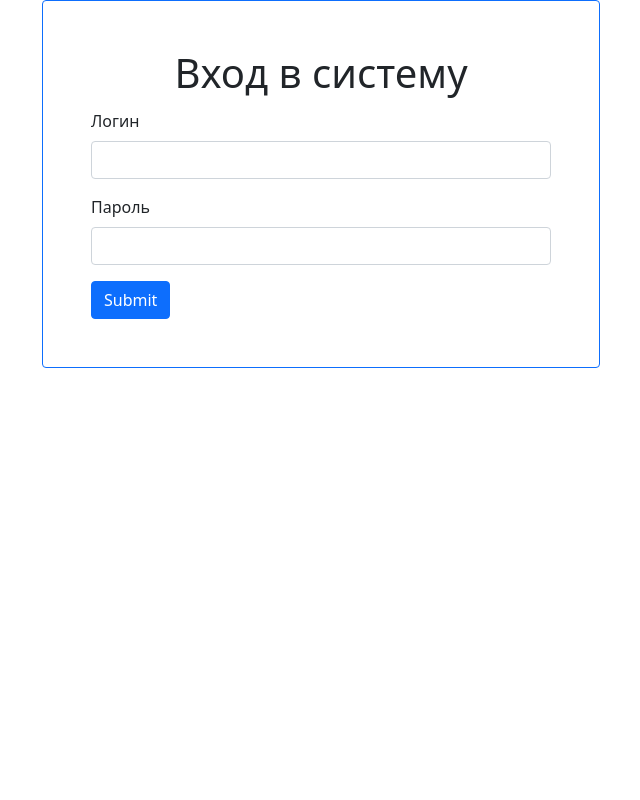
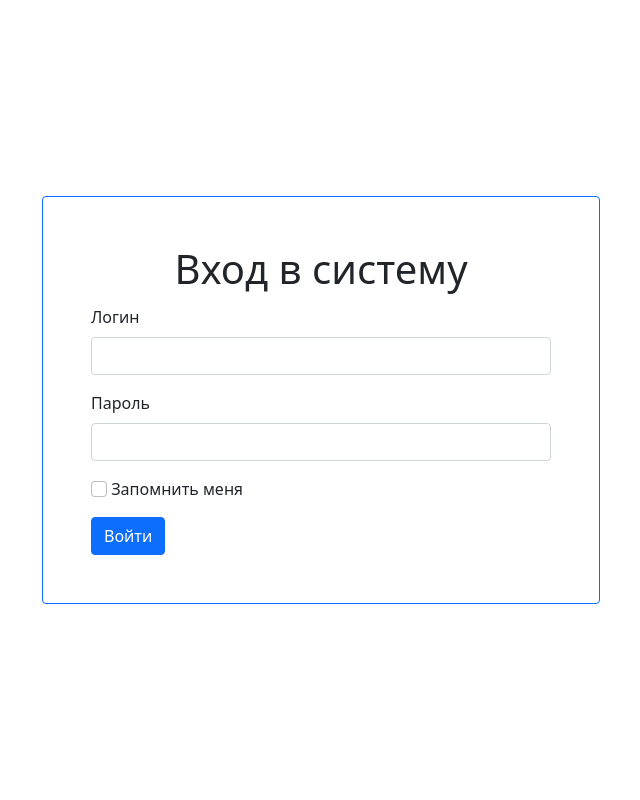
Before and after one commit to DzeinX/LKP, a Django app: page /auth/login in a window 1280 px wide. Shown: the whole page, without its empty margins (319-959 px from the left). Run offline with Django 4.2, Linux system fonts and the light colour scheme; parts of the project's set-up code (start-up, migrations or seed data) failed here and were passed over.

Commit message:
Добавлена кнопка "Запомнить меня"

```diff
--- a/auth_ldap/views.py
+++ b/auth_ldap/views.py
@@ -21,6 +21,7 @@ def login_page(request):
     if request.method == "POST":
         username = request.POST['username']
         password = request.POST['password']
+        is_remember = request.POST.getlist('remember')
 
         user_login = None
 
@@ -50,6 +51,11 @@ def login_page(request):
                 messages.error(request, 'Неверный логин или пароль')
                 return redirect('login_page')
 
+        if is_remember:
+            request.session.set_expiry(0)
+        else:
+            request.session.set_expiry(None)
+
         login(request, user_login)
         messages.success(request, 'Добро пожаловать!')
         return redirect('login_page')
--- a/templates/Base_template.html
+++ b/templates/Base_template.html
@@ -6,7 +6,7 @@
     <link href="https://cdn.jsdelivr.net/npm/bootstrap@5.0.2/dist/css/bootstrap.min.css" rel="stylesheet"
           integrity="sha384-EVSTQN3/azprG1Anm3QDgpJLIm9Nao0Yz1ztcQTwFspd3yD65VohhpuuCOmLASjC" crossorigin="anonymous">
 </head>
-<body>
+<body style="height: 100vh">
 {% block body %}{% endblock %}
 </body>
 </html>
--- a/templates/registration/login_page.html
+++ b/templates/registration/login_page.html
@@ -26,7 +26,11 @@
                 <label for="InputPassword" class="form-label">Пароль</label>
                 <input type="password" class="form-control" id="InputPassword" name="password" required>
             </div>
-            <button type="submit" class="btn btn-primary">Submit</button>
+            <div class="mb-3">
+                <input class="form-check-input" type="checkbox" name="remember" id="remember">
+                <label class="form-check-label" for="remember">Запомнить меня</label>
+            </div>
+            <button type="submit" class="btn btn-primary">Войти</button>
         </form>
     </div>
 {% endblock %}
```
